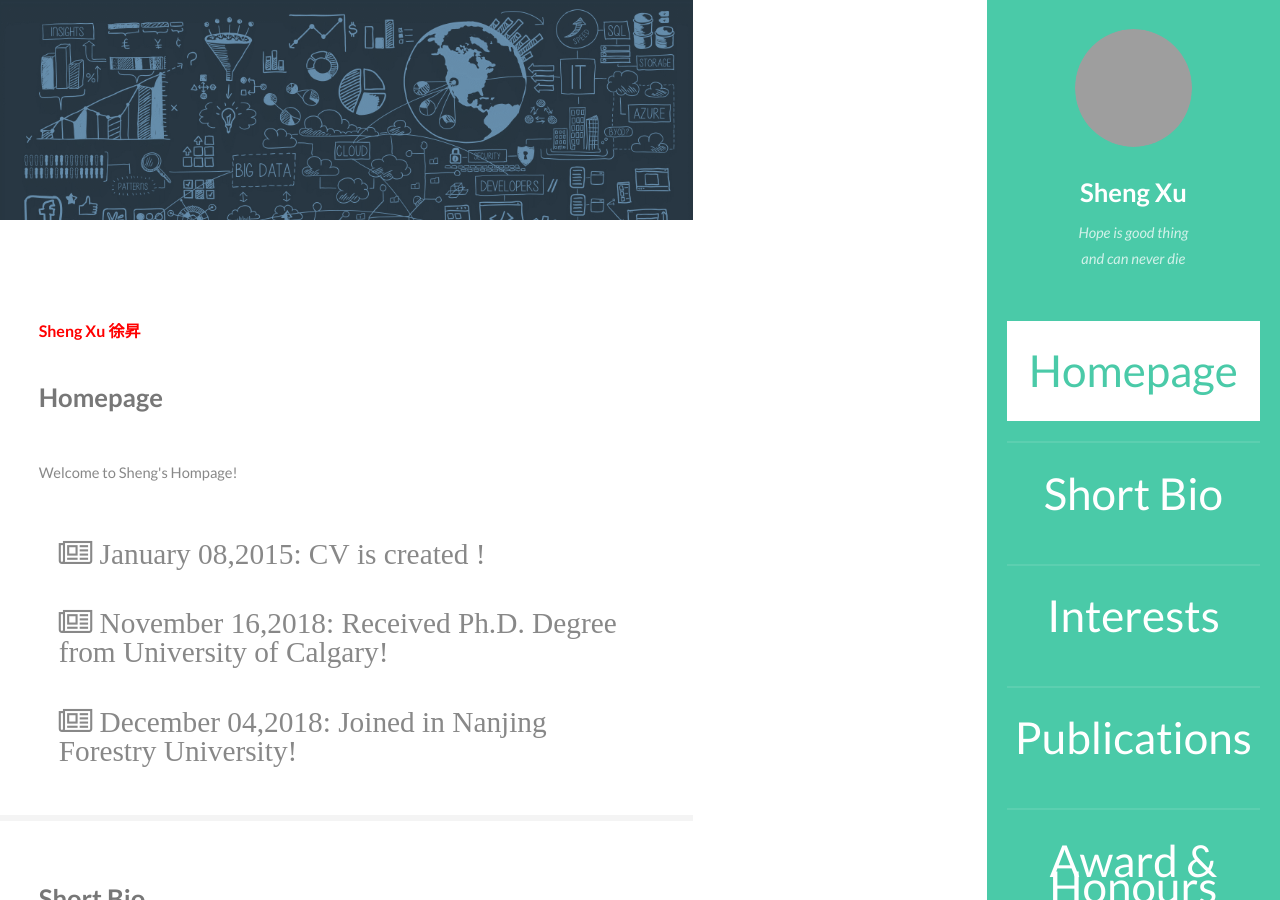
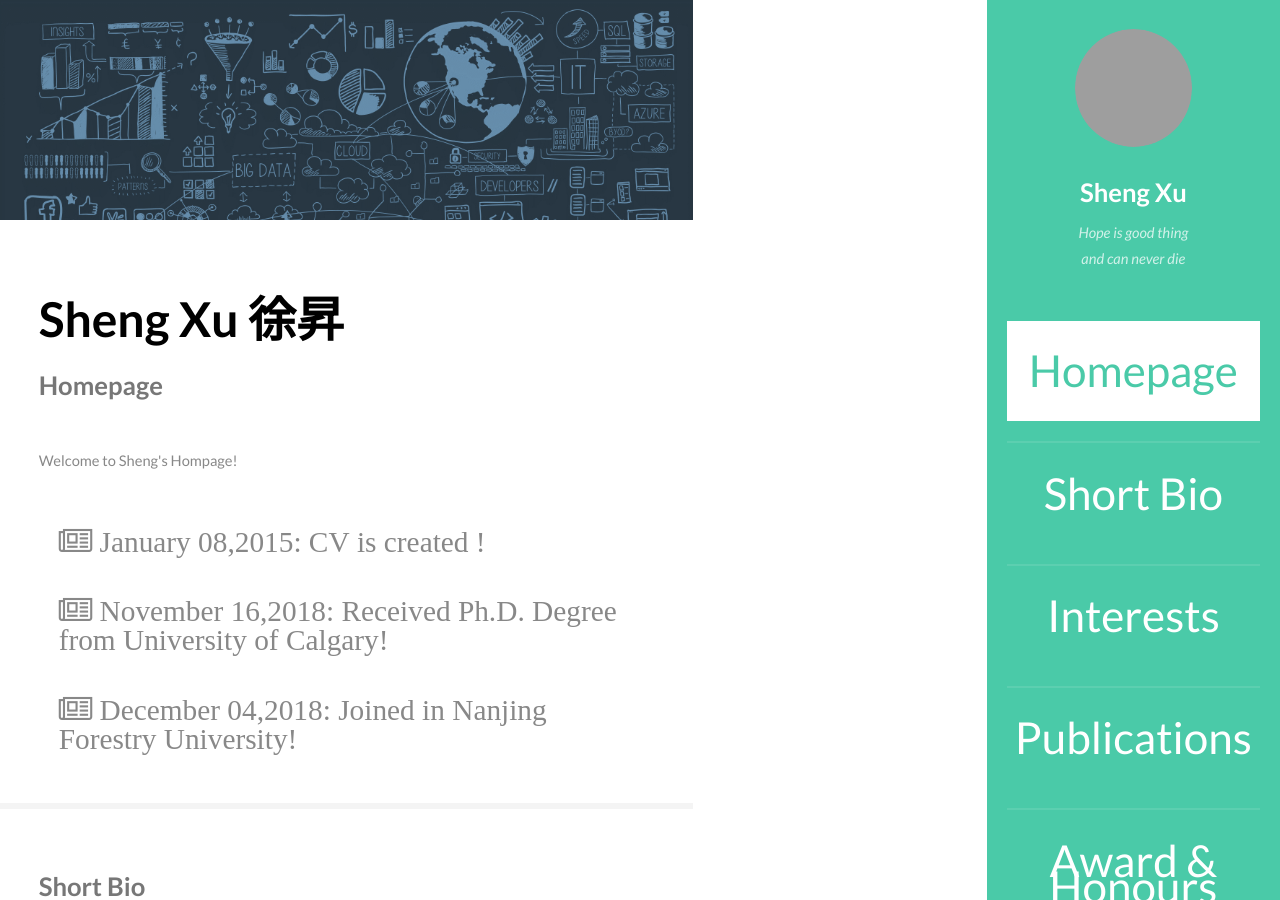
Before and after one commit to lostagex/shengxu, a Jekyll site: the page built from index.html, in a window 1280 px wide and 900 px high. Built offline with Jekyll 4.4.1, drawn with Linux system fonts in a browser that asks for light colours; grey boxes are pictures that could not be loaded.

Commit message:
Update index.html

```diff
--- a/index.html
+++ b/index.html
@@ -15,7 +15,7 @@ layout: default
 			<section id="one">
 				<div class="container">
 					<header class="major">
-						<h2><font size="3" color="red">Sheng Xu 徐昇</font></h2>
+						<h2><font size="20" color="black">Sheng Xu 徐昇</font></h2>
 							<p>Homepage</p>
 					</header>
 						<p>Welcome to Sheng's Hompage!</p>
```
